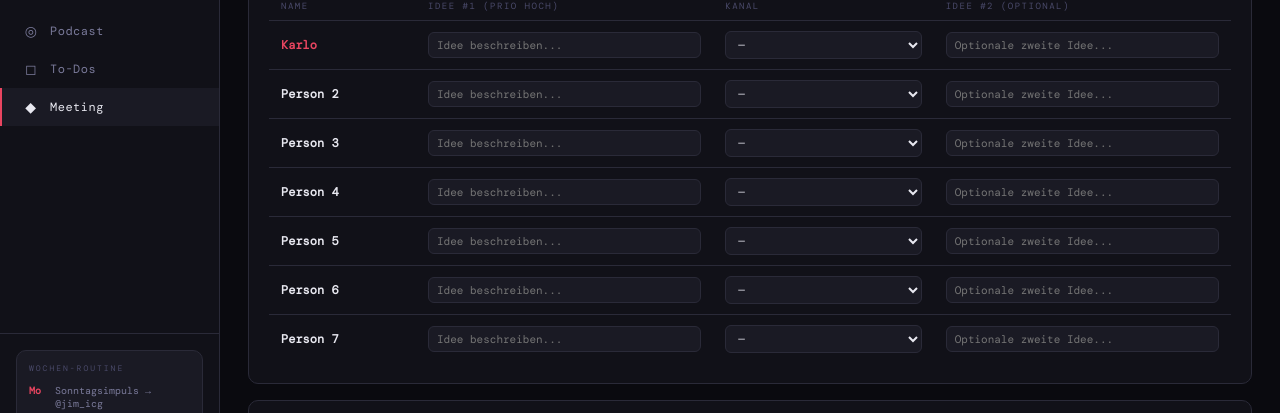
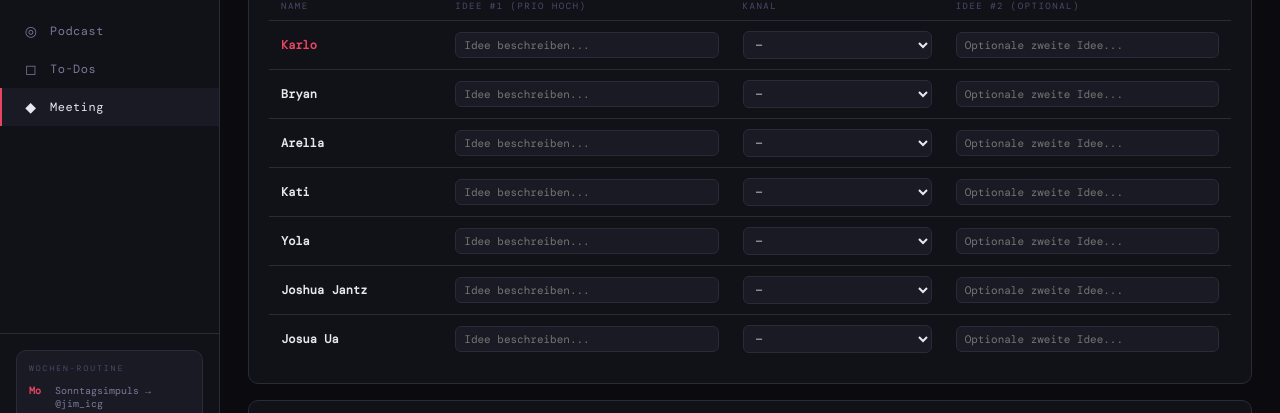
Before and after one commit to kamiro777/jim-social-media, a React (Vite) app: page /meeting in a window 1280 px wide. Shown: the part 288-701 px from the top of the page. Built offline with nearby package versions, Linux system fonts and the light colour scheme; no server answers; the database is empty; a web font is replaced by a local one.

Commit message:
Update Meeting.jsx

```diff
--- a/src/pages/Meeting.jsx
+++ b/src/pages/Meeting.jsx
@@ -1,7 +1,7 @@
 import { useState, useEffect } from 'react'
 import { supabase } from '../lib/supabase'
 
-const TEAM = ['Karlo','Person 2','Person 3','Person 4','Person 5','Person 6','Person 7']
+const TEAM = ['Karlo','Bryan','Arella','Kati','Yola','Joshua Jantz','Josua Ua']
 const ROUTINE = [
   {day:'Montag',action:'Sonntagsimpuls-Reel schneiden & posten',channel:'@jim_icg',color:'var(--red)'},
   {day:'Mittwoch',action:'Community Reel oder Carousel',channel:'@JIM Ketawa',color:'var(--blue)'},
```
